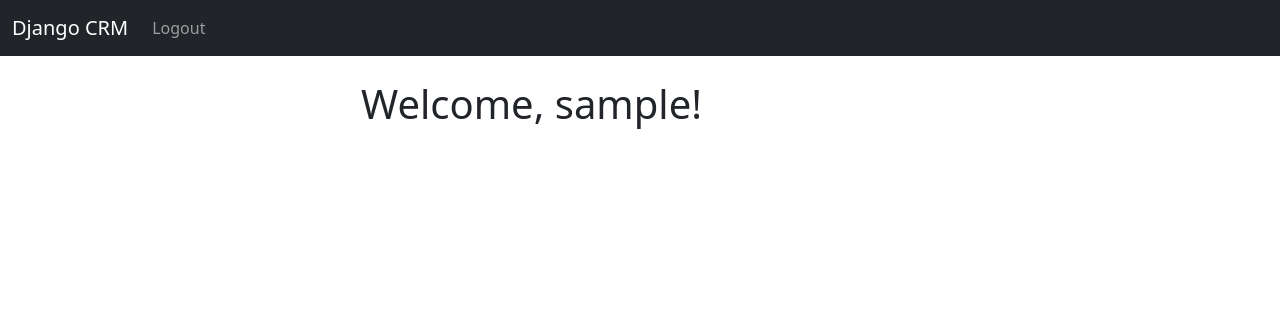
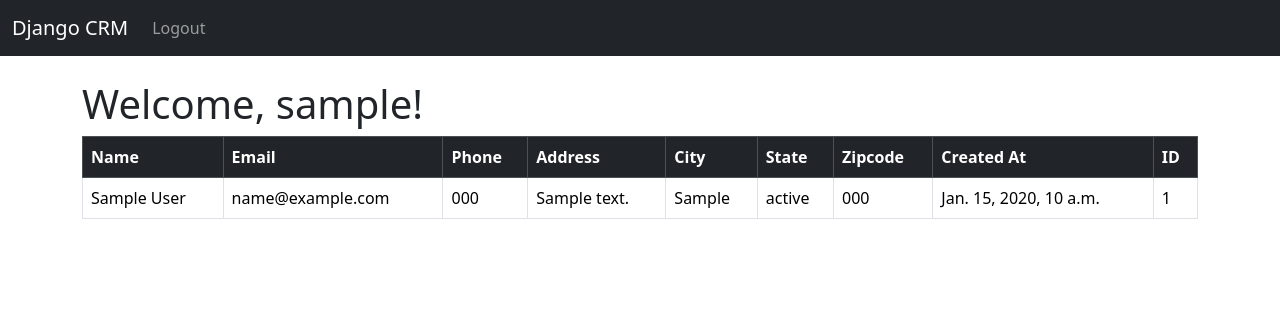
Before and after one commit to nahidn4p/django-crm, a Django app: page / in a window 1280 px wide. Shown: the top 316 px of the page. Run offline with Django 5.2, Linux system fonts and the light colour scheme; a user stored in the database is signed in; tables that the repository leaves empty hold one stand-in row (values such as "Sample post").

Commit message:
Table Record Implementation

```diff
--- a/mydb.py
+++ b/mydb.py
@@ -1,13 +1,9 @@
 import mysql.connector
-
-
 dataBase = mysql.connector.connect(
     host="localhost",
     user="root",
     password="pass123",
 )
-
-
 #preparing a cursor object
 cursorObject = dataBase.cursor()
 
--- a/website/templates/home.html
+++ b/website/templates/home.html
@@ -1,13 +1,53 @@
 {% extends "base.html" %}
 
 {% block content %}
-<div class="col-md-6 offset-md-3">
-
     {% if user.is_authenticated %}
     <h1>Welcome, {{ user.username }}!</h1>
+    <table class="table table-hover table-bordered">
+        <thead class="table-dark">
+            <tr>
+                <th scope="col">Name</th>
+                <th scope="col">Email</th>
+                <th scope="col">Phone</th>
+                <th scope="col">Address</th>
+                <th scope="col">City</th>
+                <th scope="col">State</th>
+                <th scope="col">Zipcode</th>
+                <th scope="col">Created At</th>
+                <th scope="col">ID</th>
+
+            </tr>
+        </thead>
+        <tbody>
+
+        {% if records %}
+            {% for record in records %}
+            <tr>
+            <td>{{ record.first_name }}
+            {{ record.last_name }}</td>
+            <td>{{ record.email }}</td>
+            <td>{{ record.phone }}</td>
+            <td>{{ record.address }}</td>
+            <td>{{ record.city }}</td>
+            <td>{{ record.state }}</td>
+            <td>{{ record.zipcode }}</td>
+            <td>{{ record.created_at }}</td>
+            <td>{{ record.id  }}</td>
+            </tr>
+            {% endfor %}
+        {% endif %}
+
+        </tbody>
+        </thead>
+
+
+
 {% else %}
-<h1>Login</h1>
+            <h1>Please log in to view your records.</h1>
+            <p>If you don't have an account, please sign up.</p>
+        {% endif %}
 
+        {% if not user.is_authenticated %}
         <form method="post" action="{% url 'home' %}">
             {% csrf_token %}
             <div class="mb-3">
@@ -16,9 +56,8 @@
             </div>
             <div class="mb-3">
                 <label for="password" class="form-label">Password</label>
-        <input type="password" class="form-control"  name="password" required>
+                <input type="password" class="form-control" name="password" required>
             </div>
             <button type="submit" class="btn btn-primary">Login</button>
-</div>
 {% endif %}
 {% endblock %}
--- a/website/views.py
+++ b/website/views.py
@@ -2,9 +2,11 @@ from django.shortcuts import render,redirect
 from django.contrib.auth import authenticate, login, logout
 from django.contrib import messages
 from .forms import signUpForm
-
+from .models import Record
 # Create your views here.
 def home(request):
+    records = Record.objects.all()  # Fetch all records from the database
+
     #check to see if the user is authenticated
     if request.method=='POST':
         username= request.POST.get('username')
@@ -20,7 +22,7 @@ def home(request):
             return redirect('home')
     else:
 
-        return render(request, 'home.html',{})  # Render the home page template
+        return render(request, 'home.html',{'records':records})  # Render the home page template
 
 # def login_user(request):
 #     pass
```
Lines whose indentation alone changed are shown as unchanged.
